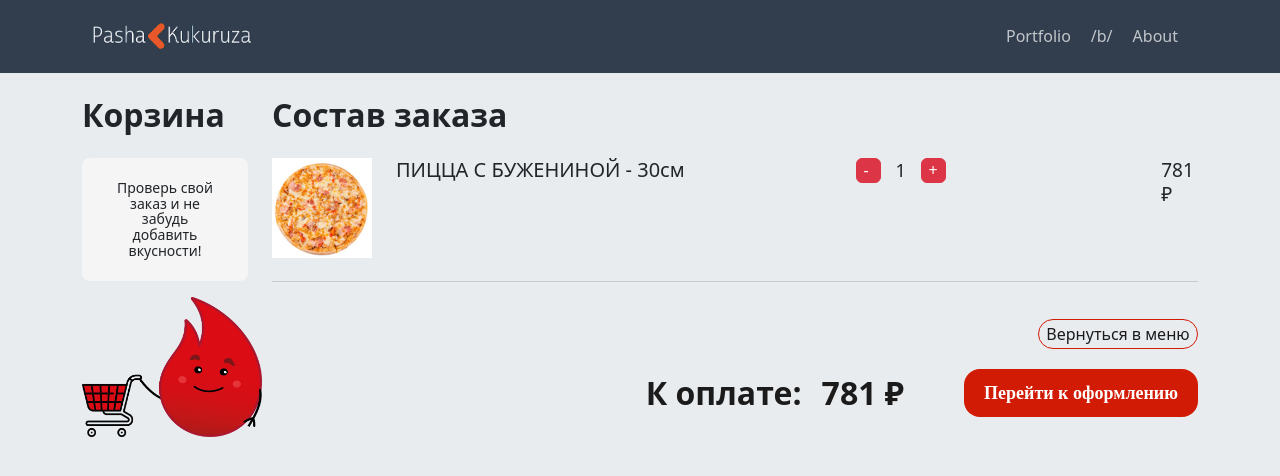
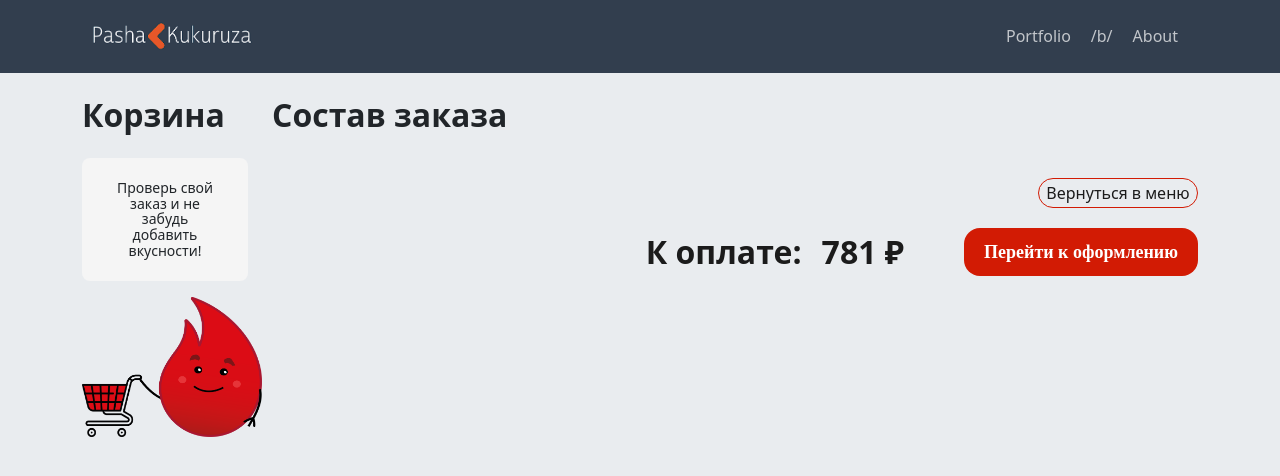
Before and after one commit to Habstrakt/blog-vue, a Vue app: page /portfolio/pizzas/cart in a window 1280 px wide. Shown: the top 476 px of the page. Built offline with nearby package versions, Linux system fonts and the light colour scheme.

Commit message:
редактирование корзины

```diff
--- a/src/components/Aside.vue
+++ b/src/components/Aside.vue
@@ -2,6 +2,7 @@
   <div class="col-lg-3">
     <aside>
       <img src="../assets/img/avatar.jpg" alt="" />
+      <p>心臓を捧げよ salute!</p>
       <div>
         <p>Repository and contacts</p>
         <a href="https://github.com/Habstrakt"
--- a/src/components/Pizza/Header.vue
+++ b/src/components/Pizza/Header.vue
@@ -1,5 +1,11 @@
 <script>
+import { usePizzaStore } from "@/store/PizzaStore.js";
+
 export default {
+  setup() {
+    const pizzaStore = usePizzaStore();
+    return { pizzaStore };
+  },
   data() {
     return {
       menuItem: ["Пицца", "Закуски", "Напитки"],
@@ -19,6 +25,9 @@ export default {
       </ul>
       <div class="cart">
         <router-link :to="{ name: 'cart' }">В корзину</router-link>
+        <i v-if="pizzaStore.totalCount > 0">
+          {{ pizzaStore.totalCount }}
+        </i>
       </div>
     </div>
   </nav>
@@ -54,6 +63,22 @@ li,
   z-index: 1;
   height: 100%;
 }
+i {
+  display: inline-block;
+  border-radius: 30px;
+  background-color: red;
+  color: #fff;
+  font-weight: 600;
+  width: 22px;
+  height: 22px;
+  font-style: normal;
+  font-size: 13px;
+  line-height: 22px;
+  position: relative;
+  top: 0px;
+  left: 3px;
+  text-align: center;
+}
 @media (max-width: 414px) {
   a {
     font-size: 12px;
--- a/src/store/PizzaStore.js
+++ b/src/store/PizzaStore.js
@@ -7,6 +7,7 @@ export const usePizzaStore = defineStore("pizzaStore", {
     selectedSize: null,
     selectedId: null,
     currentCart: [],
+    totalCount: 0,
   }),
   actions: {
     init() {
@@ -39,6 +40,7 @@ export const usePizzaStore = defineStore("pizzaStore", {
     },
     addToCart(item) {
       item.itemCount++;
+      this.totalCount++;
 
       const existingItem = this.currentCart.find(
         (cartItem) =>
@@ -54,9 +56,11 @@ export const usePizzaStore = defineStore("pizzaStore", {
           count: 1,
           size: item.selectedSize,
           price: item.selectedPrice,
+          image: item.imageUrl,
+          selectedPrice: item.selectedPrice,
         };
         this.currentCart.push(cart);
-        console.log(this.currentCart);
+        console.log(cart);
       }
     },
     clearCount(item) {
--- a/src/views/Pizza/Cart.vue
+++ b/src/views/Pizza/Cart.vue
@@ -1,3 +1,32 @@
+<script>
+import { usePizzaStore } from "@/store/PizzaStore.js";
+
+export default {
+  setup() {
+    const pizzaStore = usePizzaStore();
+    console.log(pizzaStore.currentCart);
+    return { pizzaStore };
+  },
+  methods: {
+    plusItem(item) {
+      item.count++;
+      item.price = item.count * item.selectedPrice;
+      console.log(item);
+    },
+    minusItem(item) {
+      // item.count--;
+      // item.price = item.count * item.selectedPrice;
+      if (item.count > 0) {
+        item.count--;
+        item.price = item.count * item.selectedPrice;
+      } else {
+        item.splice(1);
+      }
+    },
+  },
+};
+</script>
+
 <template>
   <main>
     <section class="basket">
@@ -18,29 +47,37 @@
             <div class="zakaz">Состав заказа</div>
             <div class="cart_wrapper">
               <div class="cart_content">
-                <div class="cart_item d-flex">
+                <div
+                  v-for="item in pizzaStore.currentCart"
+                  class="cart_item d-flex"
+                >
                   <div class="img">
-                    <img
-                      src="@/assets/img/pizza.jpg"
-                      alt=""
-                      width="100"
-                      height="100"
-                    />
+                    <img :src="item.image" alt="" width="100" height="100" />
                   </div>
                   <div class="meta">
                     <div class="product_name d-flex">
-                      ПИЦЦА С БУЖЕНИНОЙ - 30см
+                      {{ item.name }} - {{ item.size }}
                     </div>
                   </div>
                   <div class="quanity d-flex">
-                    <div class="btn btn-danger d-flex minus">-</div>
+                    <div
+                      @click="minusItem(item)"
+                      class="btn btn-danger d-flex minus"
+                    >
+                      -
+                    </div>
                     <div class="quantity">
-                      <p class="count">1</p>
+                      <p class="count">{{ item.count }}</p>
                     </div>
-                    <div class="btn btn-danger d-flex plus">+</div>
+                    <div
+                      @click="plusItem(item)"
+                      class="btn btn-danger d-flex plus"
+                    >
+                      +
+                    </div>
                   </div>
                   <div class="price">
-                    <span>781 ₽</span>
+                    <span>{{ item.count * item.selectedPrice }}</span>
                   </div>
                 </div>
               </div>
@@ -102,7 +139,7 @@ h1 {
   margin-bottom: 22px;
 }
 .cart_content {
-  max-height: 360px;
+  max-height: 400px;
   overflow: hidden;
   overflow-y: auto;
   margin-bottom: 20px;
```
Also changed, not shown: 1 other file (tests, documents, lock files or other folders).
